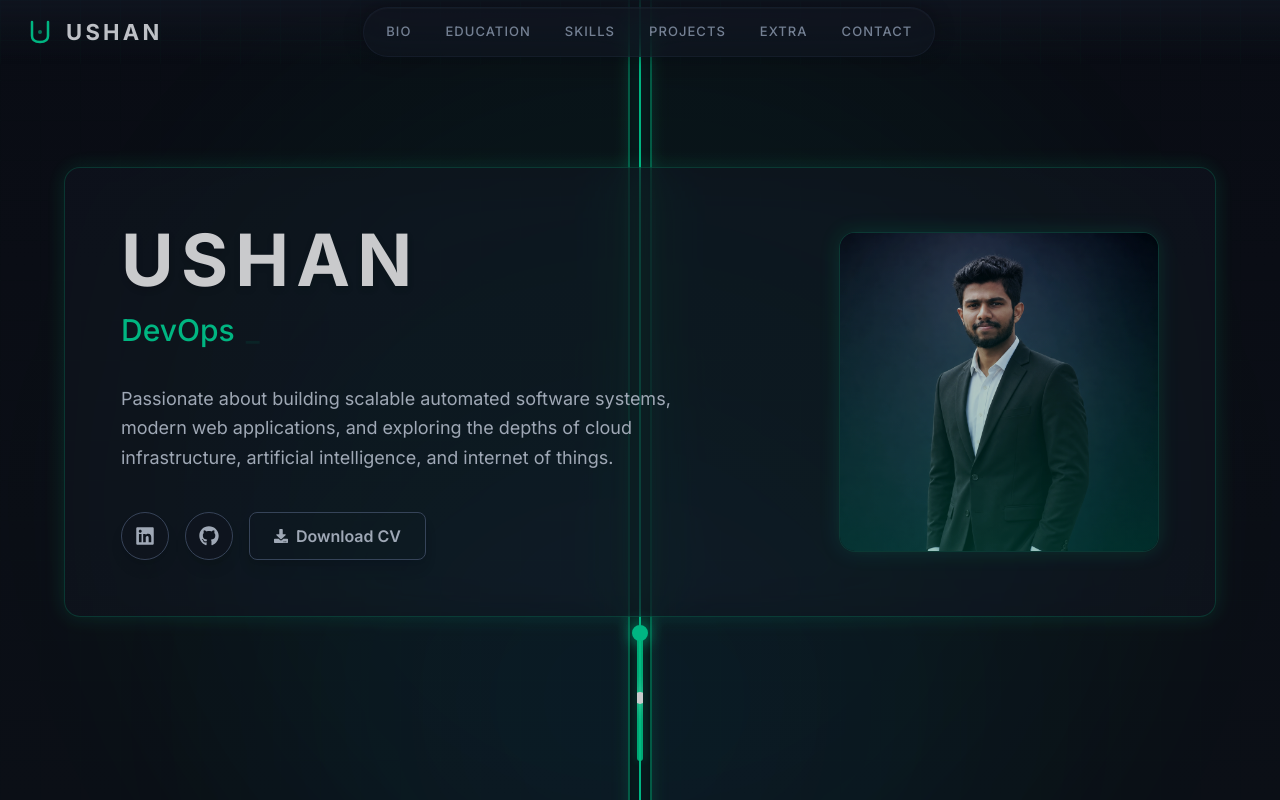
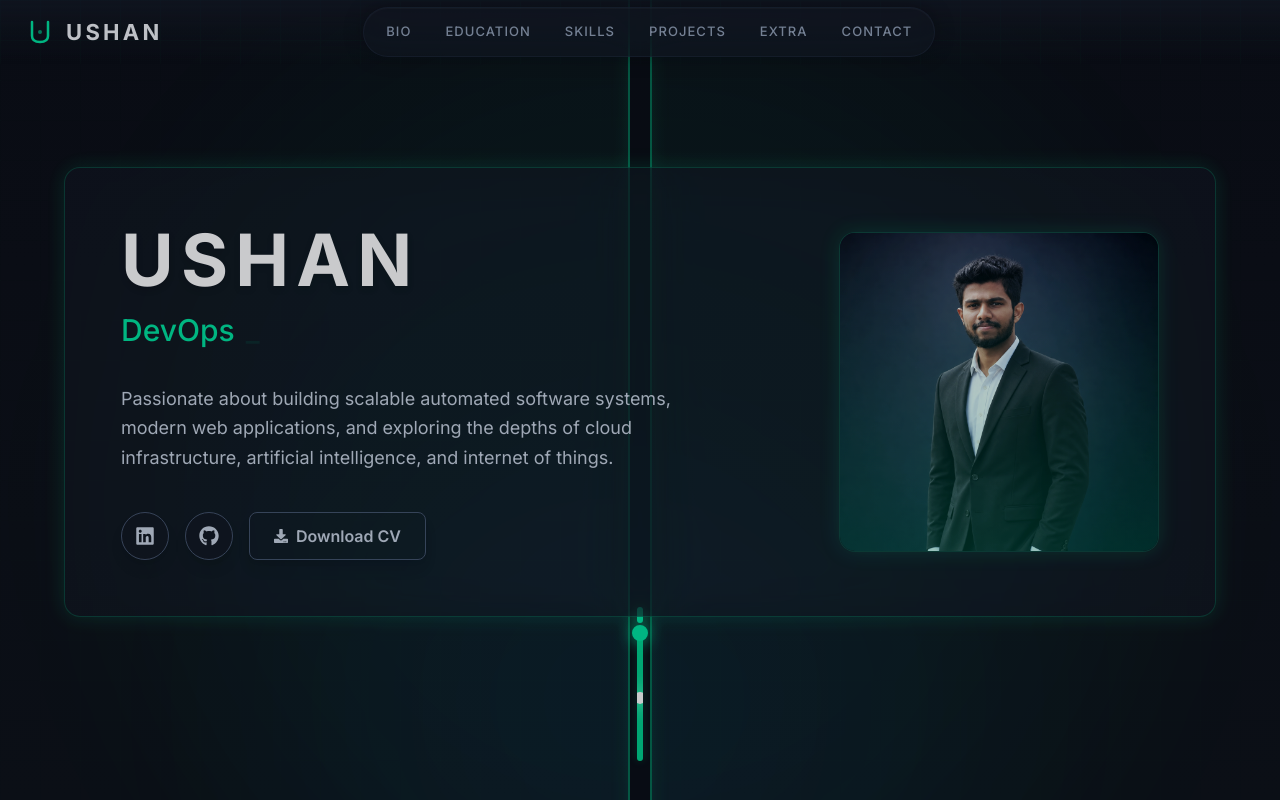
Before and after one commit to ushansamudithaperera/My-Portfolio, a Next.js app: page / in a window 1280 px wide. Shown: the top 800 px of the page. Built offline with nearby package versions, Linux system fonts and the light colour scheme.

Commit message:
feat: add Pipeline component to display project workflow steps

```diff
--- a/src/components/Pipeline.tsx
+++ b/src/components/Pipeline.tsx
@@ -4,7 +4,7 @@ import { motion, useScroll, useTransform } from 'framer-motion';
 import { useRef } from 'react';
 
 /* ═══════════════════════════════════════════════════════════════════════
- *  CENTRAL PIPELINE — Background Layer (z-0)
+ * CENTRAL PIPELINE — Background Layer (z-0)
  * ═══════════════════════════════════════════════════════════════════════ */
 export function CentralPipelineBackground() {
   return (
@@ -13,33 +13,27 @@ export function CentralPipelineBackground() {
 }
 
 /* ═══════════════════════════════════════════════════════════════════════
- *  CENTRAL PIPELINE — Trace Layer (z-[1])
+ * CENTRAL PIPELINE — Trace Layer (z-[1])
+ * (Cleaned up: Only the falling data packets, NO long static lines)
  * ═══════════════════════════════════════════════════════════════════════ */
 
-const FALL_DURATION = 12;
-const NUM_PACKETS = 5;
+const FALL_DURATION = 8;
+const NUM_PACKETS = 8;
 const INTERVAL = FALL_DURATION / NUM_PACKETS;
 
 export function CentralPipelineTrace() {
-  const { scrollYProgress } = useScroll();
-  const traceHeight = useTransform(scrollYProgress, [0, 1], ['0%', '100%']);
-
   return (
     <div className="w-[24px] h-full flex justify-center relative pointer-events-none
-                    border-x-[2px] border-emerald-500/40">
-      {/* Inner core trace (grows with scroll) */}
-      <motion.div
-        className="absolute top-0 w-[2px] bg-emerald-400 shadow-[0_0_20px_rgba(0,230,160,1)] z-10"
-        style={{ height: traceHeight }}
-      />
+                    border-x-[2px] border-emerald-500/40 overflow-hidden">
 
-      {/* Vertical data packets — travel INSIDE the channel */}
+      {/* Vertical data packets ONLY — travel INSIDE the channel */}
       {Array.from({ length: NUM_PACKETS }, (_, i) => (
         <motion.div
           key={`vp-${i}`}
-          className="absolute left-1/2 -translate-x-1/2 w-[6px] h-[12px] rounded-full
-                     bg-[#00e6a0] shadow-[0_0_12px_rgba(0,230,160,0.9)] z-20"
-          animate={{ top: ['-2%', '102%'] }}
+          // Pill shaped data packets
+          className="absolute left-1/2 -translate-x-1/2 w-[6px] h-[16px] rounded-full
+                     bg-emerald-400 shadow-[0_0_15px_rgba(52,211,153,1)] z-20"
+          animate={{ top: ['-5%', '105%'] }}
           transition={{
             duration: FALL_DURATION,
             delay: i * INTERVAL,
@@ -53,7 +47,8 @@ export function CentralPipelineTrace() {
 }
 
 /* ═══════════════════════════════════════════════════════════════════════
- *  PIPELINE BRANCH — Horizontal connector (Fixed Logic)
+ * PIPELINE BRANCH — Horizontal connector
+ * (Perfectly branches outwards from the center to the panels)
  * ═══════════════════════════════════════════════════════════════════════ */
 export function PipelineBranch({
   direction = 'left',
@@ -75,8 +70,6 @@ export function PipelineBranch({
   const scaleX = useTransform(scrollYProgress, [0, 1], [0, 1]);
 
   const isLeft = direction === 'left';
-
-  // FIX: Attach exactly to the outer edge of the central pipeline (100% of the parent's width)
   const attachEdge = offset || '100%';
 
   return (
@@ -92,17 +85,16 @@ export function PipelineBranch({
       {/* Layer 1: Scaled background — entrance grow animation */}
       <motion.div
         className="absolute inset-0 bg-[#0a0e14] border-y-[2px] border-emerald-500/40
-                   shadow-[0_0_15px_rgba(0,255,170,0.15)]"
+                   shadow-[0_0_15px_rgba(52,211,153,0.15)]"
         style={{
           opacity,
           scaleX,
-          // Scales outwards from the center spine
           transformOrigin: isLeft ? 'right' : 'left',
         }}
       >
-        {/* Inner trace line */}
+        {/* Inner faint track line (very low opacity so it doesn't look like a solid bar) */}
         <div className="absolute inset-0 flex items-center">
-          <div className="w-full h-[2px] bg-emerald-400/60 shadow-[0_0_12px_rgba(0,230,160,0.8)]" />
+          <div className="w-full h-[2px] bg-emerald-400/20" />
         </div>
       </motion.div>
 
@@ -114,9 +106,8 @@ export function PipelineBranch({
         {/* Packet 1 */}
         <motion.div
           className="absolute top-1/2 -translate-y-1/2 w-[12px] h-[6px] rounded-full
-                     bg-[#00e6a0] shadow-[0_0_12px_rgba(0,230,160,0.9)] z-10"
+                     bg-emerald-400 shadow-[0_0_15px_rgba(52,211,153,1)] z-10"
           animate={{
-            // FIX: Uses clean percentages to travel the FULL container width outwards
             left: isLeft ? ['100%', '-10%'] : ['-10%', '100%'],
           }}
           transition={{
@@ -129,7 +120,7 @@ export function PipelineBranch({
         {/* Packet 2 */}
         <motion.div
           className="absolute top-1/2 -translate-y-1/2 w-[12px] h-[6px] rounded-full
-                     bg-[#00e6a0] shadow-[0_0_12px_rgba(0,230,160,0.9)] z-10"
+                     bg-emerald-400 shadow-[0_0_15px_rgba(52,211,153,1)] z-10"
           animate={{
             left: isLeft ? ['100%', '-10%'] : ['-10%', '100%'],
           }}
```
